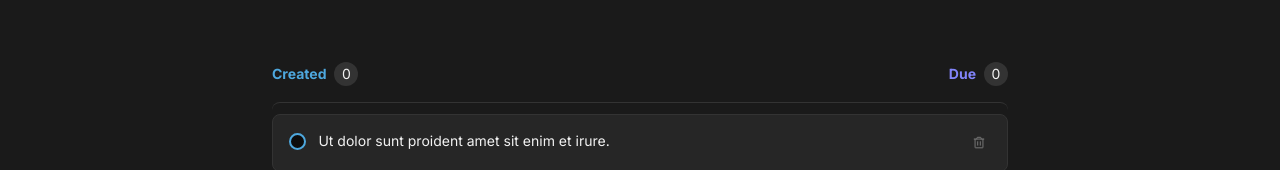
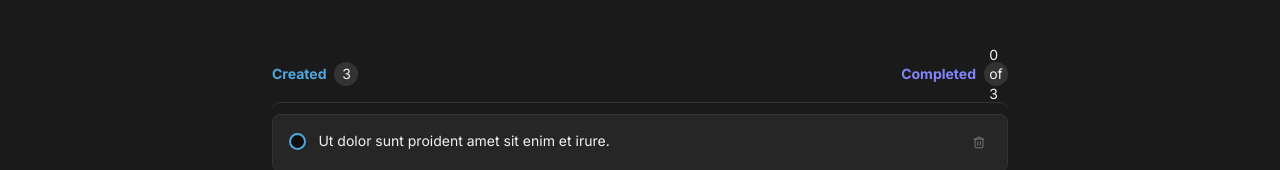
Before and after one commit to ivanseibel/ignite-react-foundations-challenge-2022, a React (Vite) app: page / in a window 1280 px wide. Shown: the part 229-399 px from the top of the page. Built offline with nearby package versions, Linux system fonts and the light colour scheme.

Commit message:
display tasks progress

```diff
--- a/src/components/ToDoList.tsx
+++ b/src/components/ToDoList.tsx
@@ -7,20 +7,21 @@ interface ToDoListProps {
   toDos: ToDo[];
   onToggle: (id: string) => void;
   onDelete: (id: string) => void;
+  totalCompleted: number;
 }
 
-export function ToDoList({ toDos, onToggle, onDelete }: ToDoListProps) {
+export function ToDoList({ toDos, onToggle, onDelete, totalCompleted }: ToDoListProps) {
   return (
     <div className={styles.toDo}>
       <header>
         <div className={styles.createdSummary}>
           <span>Created</span>
-          <div className={styles.summary}>0</div>
+          <div className={styles.summary}>{toDos.length}</div>
         </div>
 
         <div className={styles.dueSummary}>
-          <span>Due</span>
-          <div className={styles.summary}>0</div>
+          <span>Completed</span>
+          <div className={styles.summary}>{totalCompleted} of {toDos.length}</div>
         </div>
       </header>
 
```
